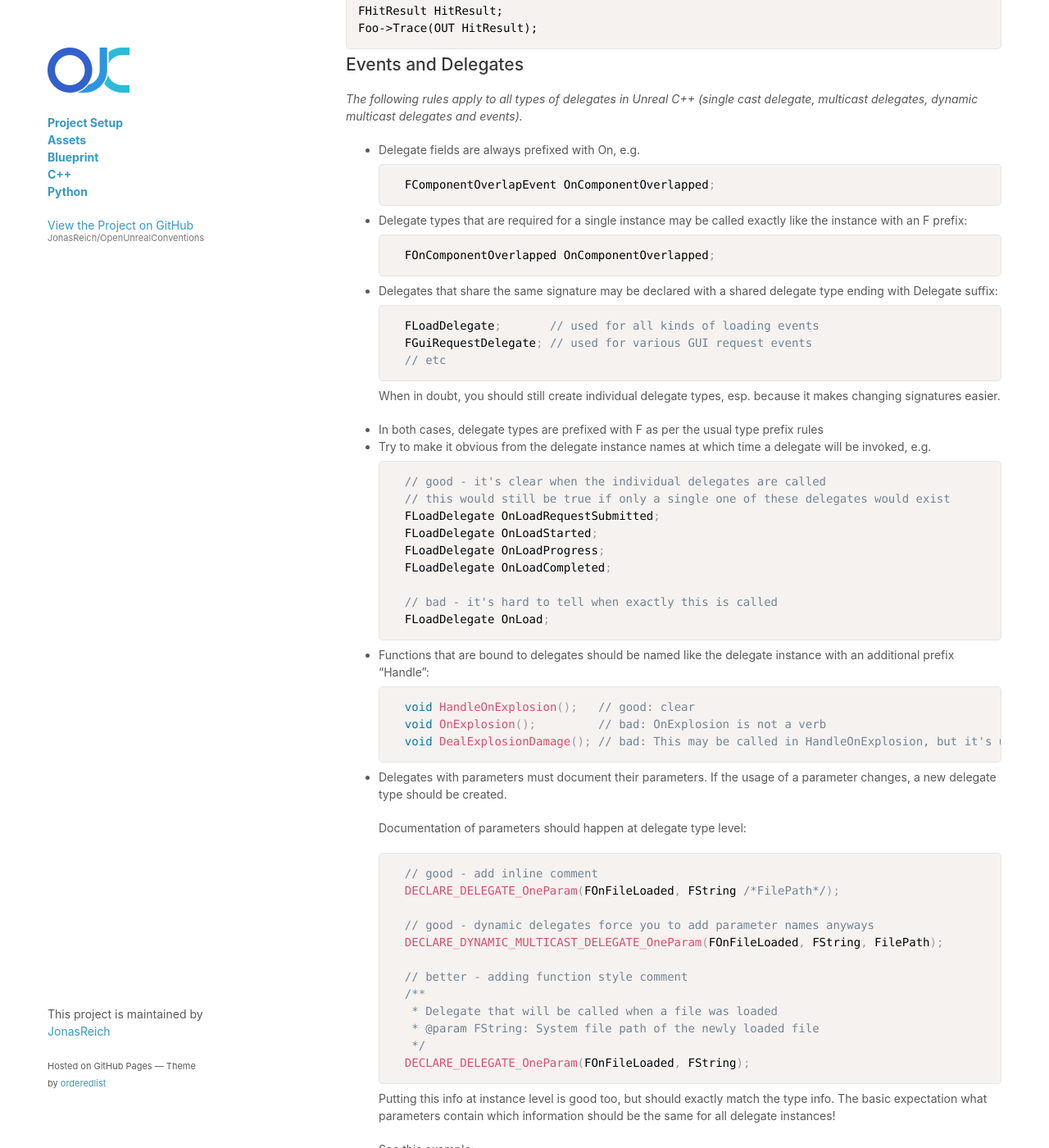
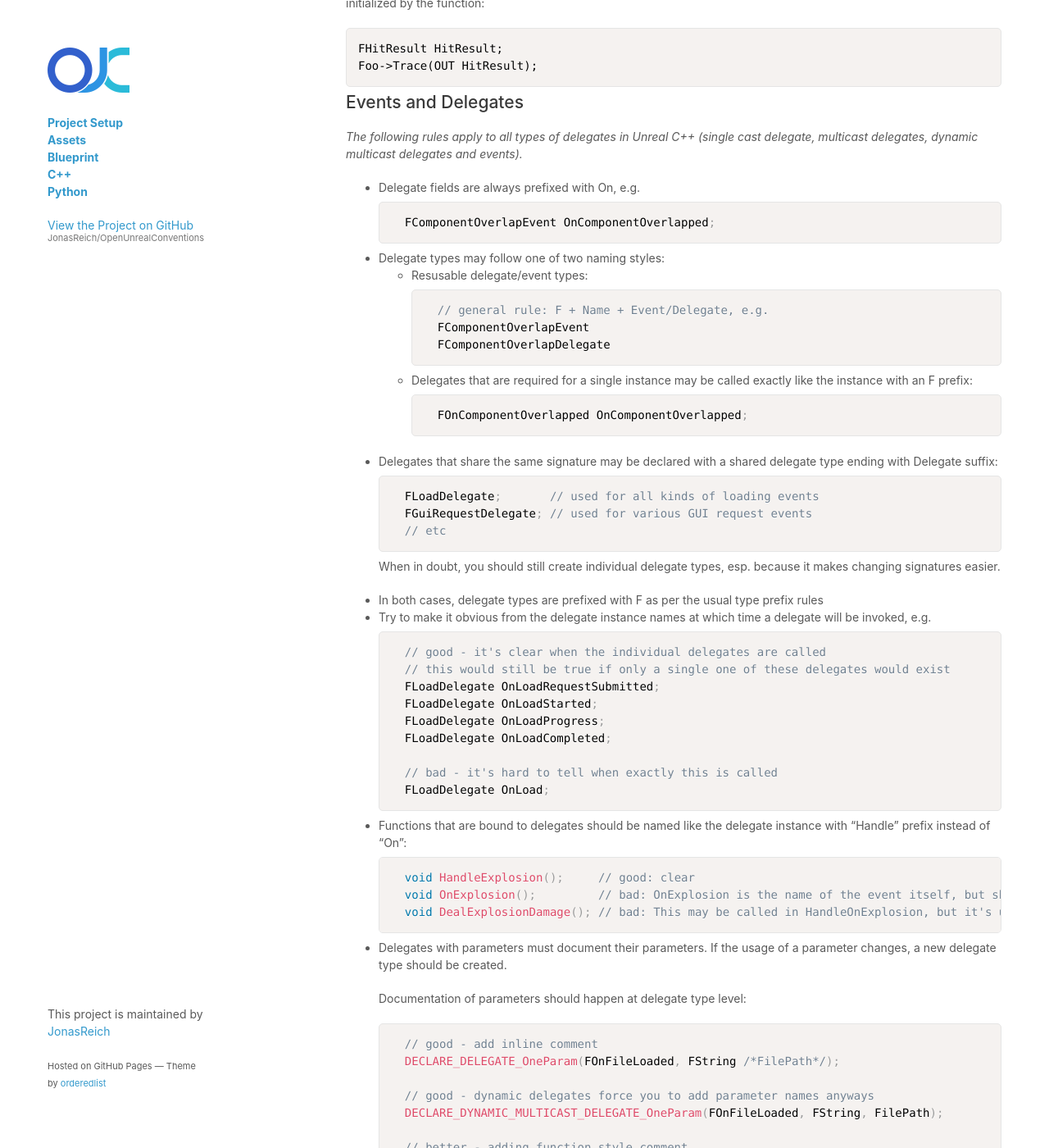
Before and after one commit to JonasReich/OpenUnrealConventions, a Jekyll site: the page built from C++/Naming.md, in a window 1280 px wide and 1400 px high, scrolled down 4853 px. Shown: the whole window at 82% size. Built offline with Jekyll 4.4.1, drawn with Linux system fonts in a browser that asks for light colours; our own code applies the rules of GitHub Pages for plain Markdown files; a script that is not in the unit is left out; the repository's description, which GitHub fills in, is left out; some of the changed text lies outside the part shown.

Commit message:
Refined phrasing of delegate / function naming rules

````diff
--- a/C++/Naming.md
+++ b/C++/Naming.md
@@ -195,11 +195,12 @@ private:
 - Const functions that only return a boolean should be named like a question (mostly Has... or Is... prefix) which matches boolean field naming without the b prefix
 - Non-const functions that do not just determine and return a value but also modify an objects state should reflect this (e.g. Check... instead of Get..., Has... or Is...)
 - UFunctions interacting with Blueprints should follow some special rules:
-    - BlueprintImplementableEvents should be prefixed with Blueprint
+    - BlueprintImplementableEvents that have a C++ equivalent should be prefixed with Blueprint
     - The native C++ equivalent of a blueprint event should be prefixed with Native
-- Property replication events are called OnRep_VariableName, e.g. OnRep_HealthPoints
-- Delegate bound functions begin with Handle prefix (see [Events and Delegates](#events-and-delegates))
-- RPCs (remote procedure calls) are prefixed with their target, so either Server_, Client_ or Multicast_
+    - see ``UAnimInstance::BlueprintUpdateAnimation`` and ``UAnimInstance::NativeUpdateAnimation`` for comparison
+- Property replication events are called ``OnRep_VariableName``, e.g. OnRep_HealthPoints
+- Delegate bound functions begin with ``Handle`` prefix (see [Events and Delegates](#events-and-delegates))
+- RPCs (remote procedure calls) are prefixed with their target, so either ``Server_``, ``Client_`` or ``Multicast_``
 
 ## Function Parameters
 
@@ -224,10 +225,17 @@ _The following rules apply to all types of delegates in Unreal C++ (single cast
     ```cpp
     FComponentOverlapEvent OnComponentOverlapped;
     ```
-- Delegate types that are required for a single instance may be called exactly like the instance with an F prefix:
-    ```cpp
-    FOnComponentOverlapped OnComponentOverlapped;
-    ```
+- Delegate types may follow one of two naming styles:
+    - Resusable delegate/event types:
+        ```cpp
+        // general rule: F + Name + Event/Delegate, e.g.
+        FComponentOverlapEvent
+        FComponentOverlapDelegate
+        ```
+    - Delegates that are required for a single instance may be called exactly like the instance with an F prefix:
+        ```cpp
+        FOnComponentOverlapped OnComponentOverlapped;
+        ```
 - Delegates that share the same signature may be declared with a shared delegate type ending with Delegate suffix:
     ```cpp
     FLoadDelegate;       // used for all kinds of loading events
@@ -248,10 +256,10 @@ _The following rules apply to all types of delegates in Unreal C++ (single cast
     // bad - it's hard to tell when exactly this is called
     FLoadDelegate OnLoad;
     ```
-- Functions that are bound to delegates should be named like the delegate instance with an additional prefix "Handle":
+- Functions that are bound to delegates should be named like the delegate instance with "Handle" prefix instead of "On":
     ```cpp
-    void HandleOnExplosion();   // good: clear
-    void OnExplosion();         // bad: OnExplosion is not a verb
+    void HandleExplosion();     // good: clear
+    void OnExplosion();         // bad: OnExplosion is the name of the event itself, but should not be used for functions bound to it
     void DealExplosionDamage(); // bad: This may be called in HandleOnExplosion, but it's usually cleaner to have a separate function for delegate binding
     ```
 - Delegates with parameters must document their parameters. If the usage of a parameter changes, a new delegate type should be created.
````
